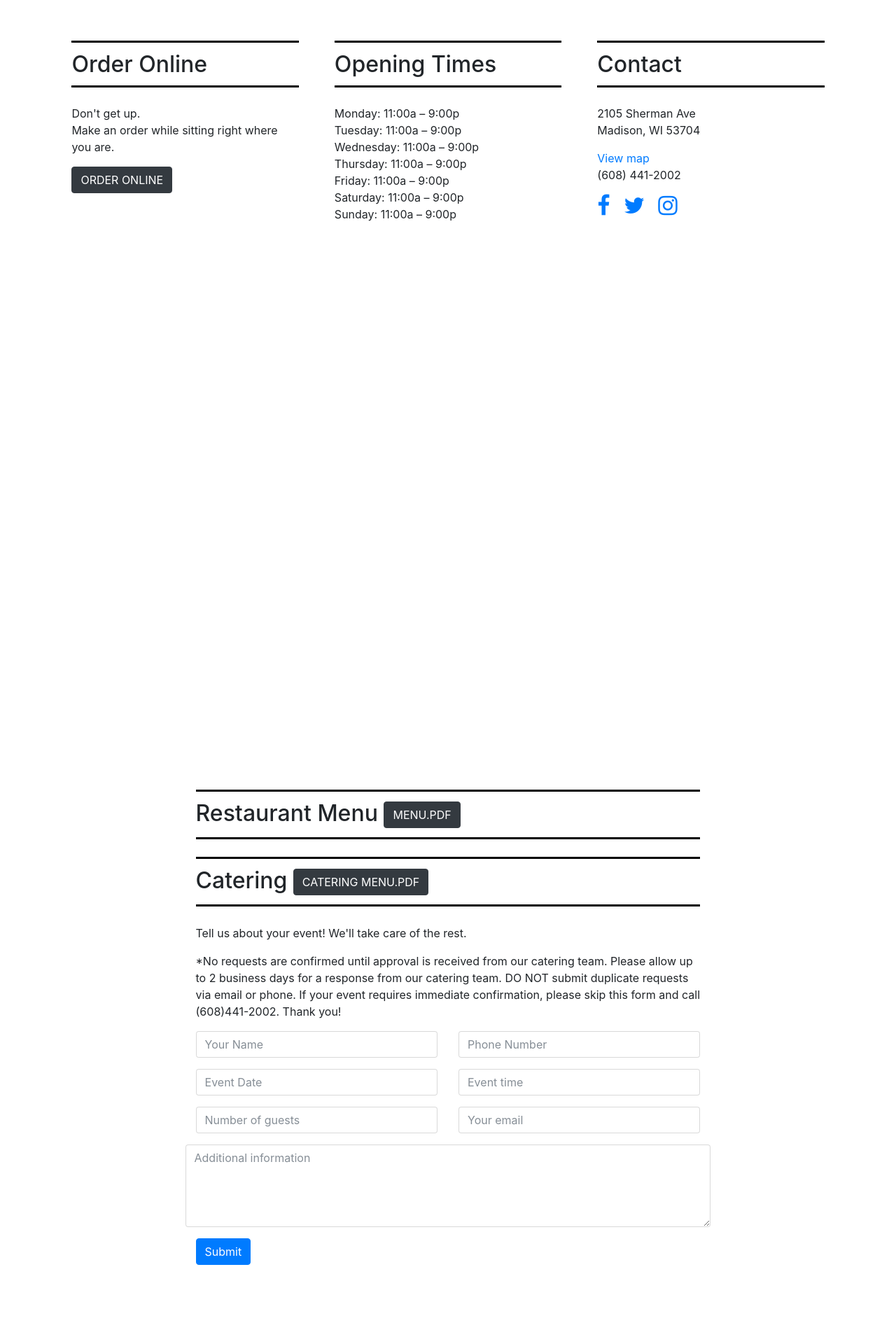
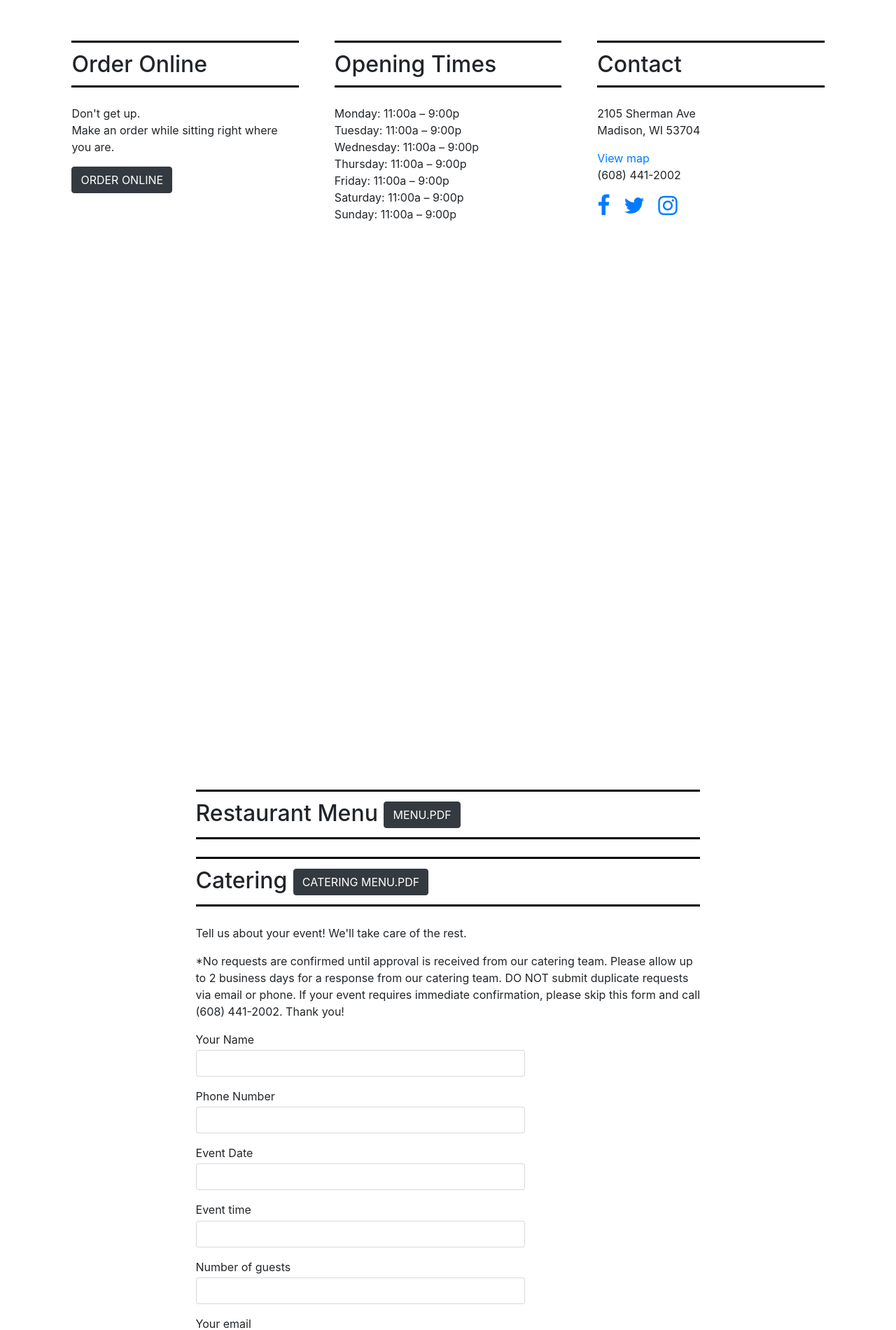
Before and after one commit to ajwahlb/Banzo, a Jekyll site: the page built from _pages/banzo.html, in a window 1280 px wide. Shown: the part 1970-3870 px from the top of the page at 70% size. Built offline with Jekyll 4.4.1, drawn with Linux system fonts in a browser that asks for light colours; nearby versions of some CDN libraries; some of the changed text lies outside the part shown; grey boxes are pictures that could not be loaded.

Commit message:
updated forms
updated catering forms and order online index link

```diff
--- a/_pages/banzo.html
+++ b/_pages/banzo.html
@@ -82,39 +82,44 @@ permalink: /banzo/
 			<h2 class="title">Catering <a href="/pdf/catering.pdf" target="_blank"><button type="button" class="btn btn-dark">CATERING MENU.PDF</button></a></h2>
 
 			<p>Tell us about your event! We'll take care of the rest.</p>
-			<p>*No requests are confirmed until approval is received from our catering team. Please allow up to 2 business days for a response from our catering team. DO NOT submit duplicate requests via email or phone. If your event requires immediate confirmation, please skip this form and call (608)441-2002. Thank you!</p>
+			<p>*No requests are confirmed until approval is received from our catering team. Please allow up to 2 business days for a response from our catering team. DO NOT submit duplicate requests via email or phone. If your event requires immediate confirmation, please skip this form and call (608) 441-2002. Thank you!</p>
 
+			<div class="row">
+				<div class="col-md-8">
 					<form role="form" action="https://formspree.io/catering.banzo@gmail.com" method="POST">
 						<input type="hidden" name="recipient" value="catering.banzo#gmail.com">
-				<div class="form-group row">
-    				<div class="col-sm">
-						<input type="text" name="name" class="form-control" id="inputName" placeholder="Your Name">
+						<div class="form-group">
+							<label for="inputName">Your Name</label>
+							<input type="text" name="name" class="form-control" id="inputName">
 						</div>
-					<div class="col-sm">
-						<input type="tel" name="phone-number" class="form-control" id="inputPhone" placeholder="Phone Number">
+						<div class="form-group">
+							<label for="inputPhone">Phone Number</label>
+							<input type="tel" name="phone-number" class="form-control" id="inputPhone">
 						</div>
+						<div class="form-group">
+							<label for="inputDate">Event Date</label>
+		    			<input type="text" name="date" class="form-control" id="inputDate">
 						</div>
-				<div class="form-group row">
-    				<div class="col-sm">
-						<input type="text" name="date" class="form-control" id="inputDate" placeholder="Event Date">
+						<div class="form-group">
+							<label for="inputTime">Event time</label>
+							<input type="text" name="time" class="form-control" id="inputTime">
 						</div>
-					<div class="col-sm">
-						<input type="text" name="time" class="form-control" id="inputTime" placeholder="Event time">
+						<div class="form-group">
+							<label for="inputGuests">Number of guests</label>
+							<input type="text" name="guest-number" class="form-control" id="inputGuests">
 						</div>
+						<div class="form-group">
+							<label for="inputEmail">Your email</label>
+							<input type="email" name="email" class="form-control" id="inputEmail">
 						</div>
-				<div class="form-group row">
-					<div class="col-sm">
-						<input type="text" name="guest-number" class="form-control" id="inputGuests" placeholder="Number of guests">
-					</div>
-					<div class="col-sm">
-						<input type="email" name="email" class="form-control" id="inputEmail" placeholder="Your email">
-					</div>
-				</div>
-  				<div class="form-group row">
-					<textarea type="text" name="aditional-info" class="form-control" id="contact-message" rows="5" placeholder="Additional information"></textarea>
+						<div class="form-group">
+							<label for="contact-message">Additional information</label>
+							<textarea type="text" name="aditional-info" class="form-control" id="contact-message" rows="5"></textarea>
 						</div>
 						<button type="submit" value="send" name="submit" class="btn btn-primary">Submit</button>
 					</form>
+				</div>
+			</div>
 		</div>
 	</div>
 
--- a/css/main.css
+++ b/css/main.css
@@ -110,6 +110,9 @@ h2.title{
         font-size: 1.2rem;
         padding: 7vw 10px;
     }
+}
+label {
+    margin-bottom: .2rem;
 }
 .no-pad{
     padding:0;
```
Also changed, not shown: _pages/food-carts.html (+26 -21 lines), index.html (+28 -24 lines). Lines whose indentation alone changed are shown as unchanged.
